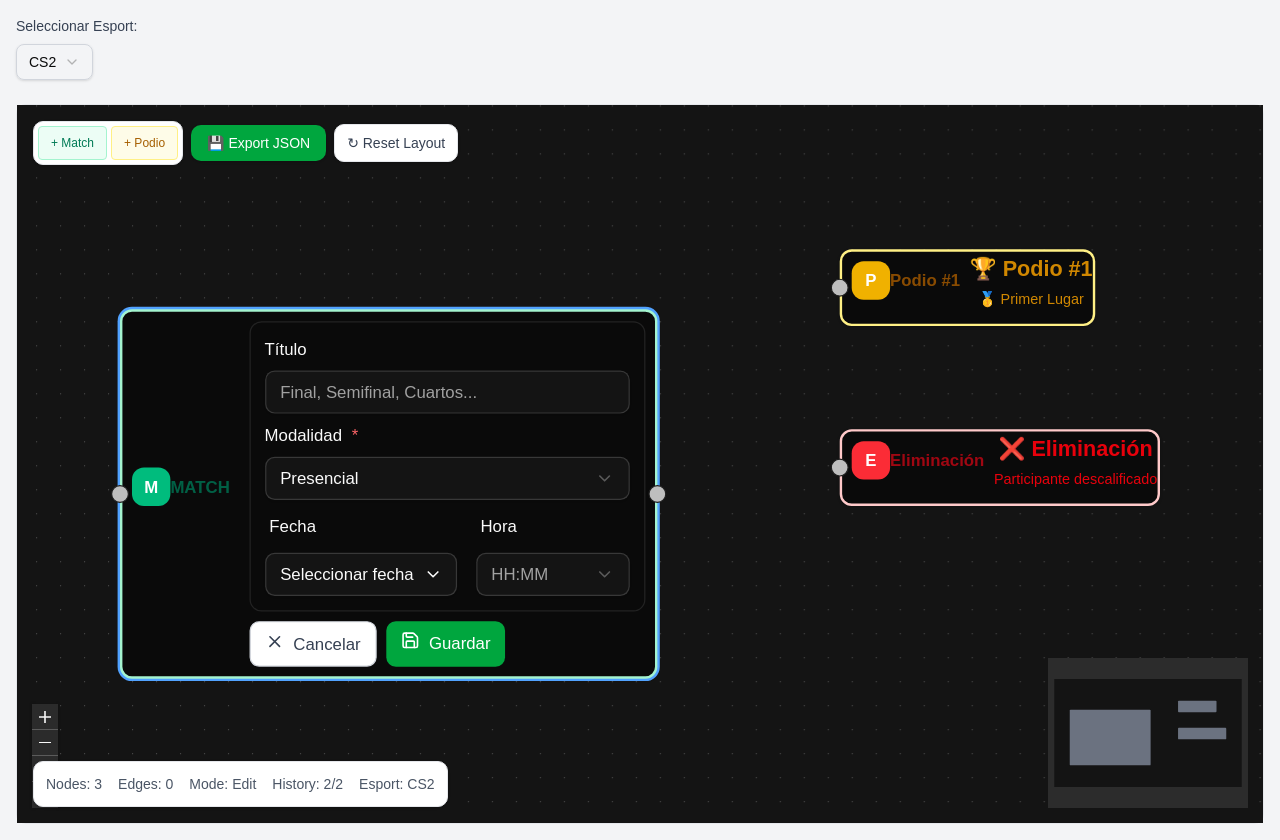
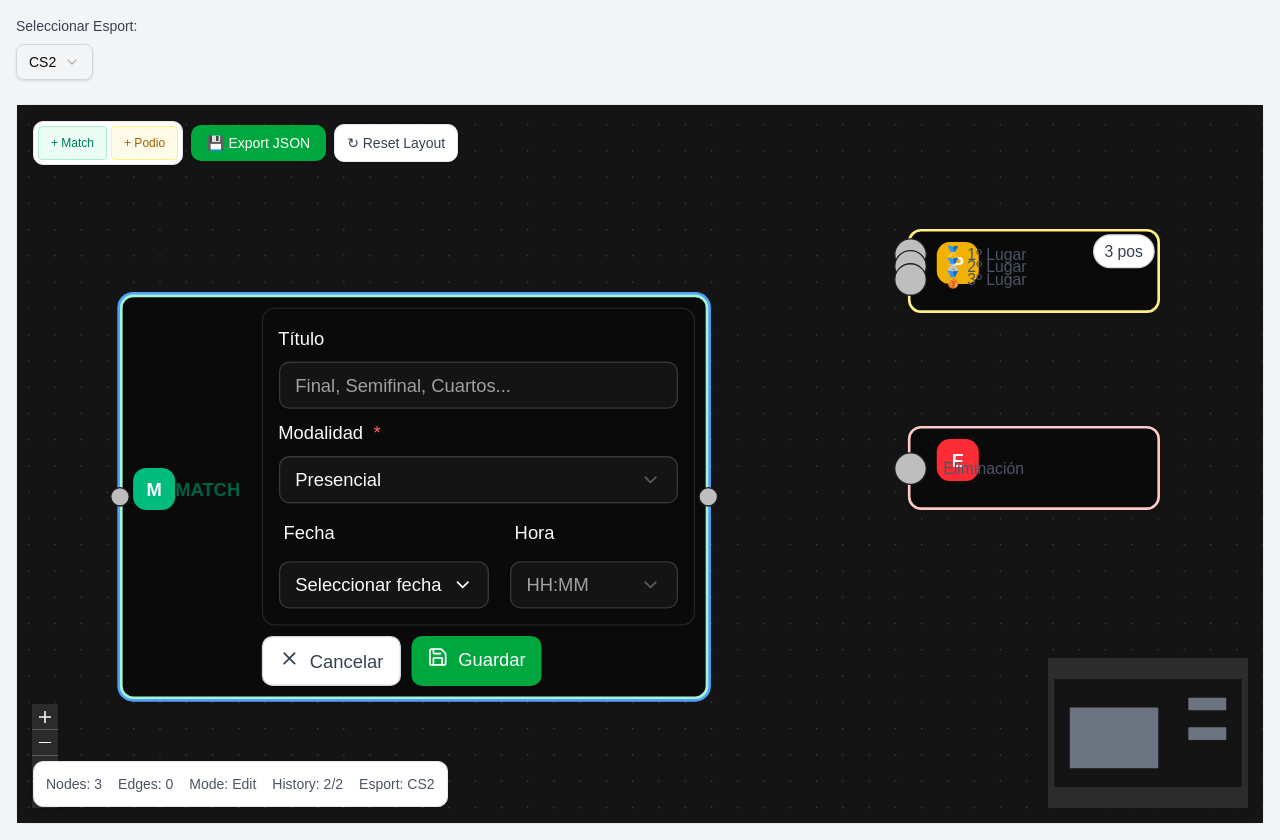
Before and after one commit to Lemonsix/debug_react_flow, a React (Vite) app: page / in a window 1280 px wide. Built offline with nearby package versions, Linux system fonts and the light colour scheme.

Commit message:
nuevo approach handles multiples

```diff
--- a/src/TournamentEditor.tsx
+++ b/src/TournamentEditor.tsx
@@ -759,6 +759,7 @@ function TournamentEditorInternal({
         sinkConfig: {
           sinkType: "podium",
           position: 1,
+          places: 3,
         },
       };
 
@@ -1022,6 +1023,7 @@ function TournamentEditorInternal({
           sinkConfig: {
             sinkType: "podium" as const,
             position: podiumPosition,
+            places: 3,
           },
         }),
         ...(nodeType === "match" && {
--- a/src/components/EditableNode.tsx
+++ b/src/components/EditableNode.tsx
@@ -1,13 +1,14 @@
 import { Handle, Position } from "@xyflow/react";
 import { PencilIcon, SaveIcon, XIcon } from "lucide-react";
 import { useCallback, useEffect, useState, useMemo } from "react";
-import type { GraphNode, MatchConfiguration, EsportType } from "../types";
+import type { GraphNode, MatchConfiguration, EsportType, SinkConfiguration } from "../types";
 import {
   validateNodeForm,
   validateTournamentStructure,
 } from "../utils/validation";
-import { MatchConfigEditor } from "./FormComponents";
+import { MatchConfigEditor, PodiumConfigEditor } from "./FormComponents";
 import { validateMatchForEsport } from "../config/esports";
+import { LabeledHandle } from "./LabeledHandle";
 
 interface EditableNodeProps {
   data: GraphNode;
@@ -31,9 +32,14 @@ export default function EditableNode({
   esport,
 }: EditableNodeProps) {
   // Usar el estado global de edición en lugar del local
-  // Los nodos sink nunca pueden ser editados
+  // Los nodos sink pueden ser editados si son podios
   const isEditing =
-    data.type === "sink" ? false : globalIsEditing || data.editable;
+    data.type === "sink" && data.sinkConfig?.sinkType === "podium"
+      ? globalIsEditing || data.editable
+      : data.type === "sink"
+        ? false
+        : globalIsEditing || data.editable;
+
   const [formData, setFormData] = useState({
     type: data.type,
     capacity: data.capacity,
@@ -43,6 +49,10 @@ export default function EditableNode({
       scheduledDate: undefined,
       scheduledTime: undefined,
       title: undefined,
+    },
+    sinkConfig: data.sinkConfig || {
+      sinkType: "podium" as const,
+      places: 3,
     },
   });
 
@@ -58,8 +68,12 @@ export default function EditableNode({
         scheduledTime: undefined,
         title: undefined,
       },
+      sinkConfig: data.sinkConfig || {
+        sinkType: "podium" as const,
+        places: 3,
+      },
     });
-  }, [data.type, data.capacity, data.matchConfig]);
+  }, [data.type, data.capacity, data.matchConfig, data.sinkConfig]);
 
 
 
@@ -101,7 +115,7 @@ export default function EditableNode({
     return validation;
   }, [validation, esportValidation, formData.type]);
 
-  // Actualizar datos del nodo (solo para nodos match)
+  // Actualizar datos del nodo (para nodos match y podios)
   const handleUpdate = useCallback(
     (field: string, value: unknown) => {
       const updates = { [field]: value };
@@ -139,6 +153,8 @@ export default function EditableNode({
         // Incluir matchConfig en las actualizaciones si es un nodo de match
         if (field === "matchConfig") {
           onChange({ ...updates, matchConfig: value as MatchConfiguration });
+        } else if (field === "sinkConfig") {
+          onChange({ ...updates, sinkConfig: value as SinkConfiguration });
         } else {
           onChange(updates);
         }
@@ -171,6 +187,10 @@ export default function EditableNode({
         modalidad: "presencial" as const,
         scheduledDate: undefined,
         scheduledTime: undefined,
+      },
+      sinkConfig: data.sinkConfig || {
+        sinkType: "podium" as const,
+        places: 3,
       },
     });
     // Desactivar la edición automáticamente
@@ -223,10 +243,77 @@ export default function EditableNode({
 
   const config = getNodeConfig();
 
+  // Generar handles dinámicamente para nodos podio y eliminación
+  const generateSinkHandles = () => {
+    if (data.type === "sink") {
+      if (data.sinkConfig?.sinkType === "podium") {
+        const places = data.sinkConfig.places || 3;
+        return Array.from({ length: places }, (_, index) => {
+          const position = index + 1;
+          let title = "";
+          if (position === 1) title = "🥇 1º Lugar";
+          else if (position === 2) title = "🥈 2º Lugar";
+          else if (position === 3) title = "🥉 3º Lugar";
+          else title = `${position}º Lugar`;
+
+          // Calcular posición vertical para distribuir los handles uniformemente
+          // Usar porcentajes de 0 a 100 para cubrir toda la altura del nodo
+          // Ajustar para evitar superposición con el contenido del nodo
+          const startOffset = 15; // Comenzar después del header
+          const endOffset = 25; // Terminar antes del contenido inferior
+          const availableHeight = 100 - startOffset - endOffset;
+          const topPosition = startOffset + (availableHeight * (index + 1)) / (places + 1);
+
+          return (
+            <LabeledHandle
+              key={`podium-${index}`}
+              id={`podium-${index}`}
+              title={title}
+              type="target"
+              position={Position.Left}
+              isConnectable={isConnectable}
+              isConnectableStart={false}
+              isConnectableEnd={true}
+              style={{
+                width: 25,
+                height: 25,
+                top: `${topPosition}%`,
+                transform: 'translateY(-50%)',
+                position: 'absolute'
+              }}
+            />
+          );
+        });
+      } else if (data.sinkConfig?.sinkType === "disqualification") {
+        // Handle único para nodos de eliminación
+        return (
+          <LabeledHandle
+            key="elimination"
+            id="elimination"
+            title="Eliminación"
+            type="target"
+            position={Position.Left}
+            isConnectable={isConnectable}
+            isConnectableStart={false}
+            isConnectableEnd={true}
+            style={{
+              width: 25,
+              height: 25,
+              top: "50%",
+              transform: 'translateY(-50%)',
+              position: 'absolute'
+            }}
+          />
+        );
+      }
+    }
+    return null;
+  };
+
   return (
     <div
       className={`
-        flex flex-row bg-background border-2 ${
+        flex flex-row bg-background border-2 min-w-48 ${
           config.border
         } rounded-lg shadow-sm
         hover:shadow-md transition-all duration-200
@@ -260,6 +347,20 @@ export default function EditableNode({
           } ${formData.type === "match" && !isEditing ? "" : "mb-3"}`}
         >
           <div className="flex items-center">
+            {/* Para nodos sink, mostrar el cuadrado de color a la derecha */}
+            {data.type === "sink" ? (
+              <>
+
+                <div
+                  className={`${config.accent} w-8 h-8 rounded-lg flex items-center justify-center ml-3`}
+                >
+                  <span className="text-white text-sm font-bold">
+                    {config.icon}
+                  </span>
+                </div>
+              </>
+            ) : (
+              <>
                 <div
                   className={`${config.accent} w-8 h-8 rounded-lg flex items-center justify-center`}
                 >
@@ -267,35 +368,29 @@ export default function EditableNode({
                     {config.icon}
                   </span>
                 </div>
-            {formData.type !== "match" || isEditing ? (
                 <div>
                   <div className={`font-semibold text-sm ${config.text}`}>
-                  {data.type === "sink" &&
-                  data.sinkConfig?.sinkType === "podium"
-                    ? `Podio #${data.sinkConfig.position || 1}`
-                    : data.type === "sink" &&
-                      data.sinkConfig?.sinkType === "disqualification"
-                    ? "Eliminación"
-                    : data.type === "sink"
-                    ? "Resultado Final"
-                    : formData.type.toUpperCase()}
+                    {formData.type.toUpperCase()}
                   </div>
                 </div>
-            ) : null}
+              </>
+            )}
           </div>
 
-          {/* Botón de edición para nodos match */}
-          {formData.type === "match" && !isEditing && onStartEditing && (
+          {/* Botón de edición para nodos match y podios */}
+          {(formData.type === "match" || (data.type === "sink" && data.sinkConfig?.sinkType === "podium")) && !isEditing && onStartEditing && (
             <button
               onClick={(e) => {
                 e.stopPropagation();
                 onStartEditing?.();
               }}
-              className="absolute top-1 right-1 w-6 h-6 bg-white border border-gray-300 rounded-full flex items-center justify-center hover:bg-gray-50 transition-colors shadow-sm"
+              className="absolute top-1 right-1 px-2 py-1 bg-white border border-gray-300 rounded-full flex items-center justify-center hover:bg-gray-50 transition-colors shadow-sm text-xs font-medium text-gray-700"
             >
-              <span className="hover:cursor-pointer">
+              {data.type === "sink" && data.sinkConfig?.sinkType === "podium" ? (
+                `${data.sinkConfig.places || 3} pos`
+              ) : (
                 <PencilIcon className="w-4 h-4" />
-              </span>
+              )}
             </button>
           )}
         </div>
@@ -353,6 +448,11 @@ export default function EditableNode({
                 onChange={(config) => handleUpdate("matchConfig", config)}
                 esport={esport}
               />
+            ) : data.type === "sink" && data.sinkConfig?.sinkType === "podium" ? (
+              <PodiumConfigEditor
+                config={formData.sinkConfig}
+                onChange={(config) => handleUpdate("sinkConfig", config)}
+              />
             ) : null}
 
             {/* Botones de acción */}
@@ -366,11 +466,11 @@ export default function EditableNode({
               </button>
               <button
                 onClick={handleSave}
-                disabled={!validation.isValid}
+                disabled={!combinedValidation.isValid}
                 className={`
                   flex flex-row gap-2 px-3 py-2 text-sm font-medium rounded-md transition-colors
                   ${
-                    validation.isValid
+                    combinedValidation.isValid
                       ? "bg-green-600 text-white hover:bg-green-700"
                       : "bg-gray-300 text-gray-500 cursor-not-allowed"
                   }
@@ -384,45 +484,24 @@ export default function EditableNode({
         </div>
       )}
 
-      {/* Información del nodo sink (solo lectura) */}
-      {data.type === "sink" && data.sinkConfig && (
-        <div className="text-left">
-          {data.sinkConfig.sinkType === "podium" ? (
-            <div className="text-center">
-              <div className="text-lg font-bold text-yellow-600 mb-1">
-                🏆 Podio #{data.sinkConfig.position || 1}
-              </div>
-              <div className="text-xs text-yellow-600">
-                {data.sinkConfig.position === 1 && "🥇 Primer Lugar"}
-                {data.sinkConfig.position === 2 && "🥈 Segundo Lugar"}
-                {data.sinkConfig.position === 3 && "🥉 Tercer Lugar"}
-                {data.sinkConfig.position &&
-                  data.sinkConfig.position > 3 &&
-                  `${data.sinkConfig.position}º Lugar`}
-              </div>
-            </div>
-          ) : (
-            <div className="text-center">
-              <div className="text-lg font-bold text-red-600 mb-1">
-                ❌ Eliminación
-              </div>
-              <div className="text-xs text-red-600">
-                Participante descalificado
-              </div>
-            </div>
-          )}
-        </div>
-      )}
 
-      {/* Información para nodos sink */}
 
       {/* Handles para conexiones - siempre visibles y más grandes */}
+      {data.type === "sink" ? (
+        // Handles para nodos sink (podio y eliminación)
+        generateSinkHandles()
+      ) : (
+        // Handle único para otros tipos de nodos
         <Handle
           type="target"
           position={Position.Left}
           isConnectable={isConnectable}
+          isConnectableStart={false}
+          isConnectableEnd={true}
           style={{ width: 15, height: 15 }}
         />
+      )}
+
       {formData.type !== "sink" && (
         <Handle
           type="source"
--- a/src/components/FormComponents.tsx
+++ b/src/components/FormComponents.tsx
@@ -7,6 +7,7 @@ import type {
   MatchConfiguration,
   MatchModalidad,
   EsportType,
+  SinkConfiguration,
 } from "../types";
 import { DateTimePicker } from "./DateTimePicker";
 import { Label } from "@/components/ui/label";
@@ -420,3 +421,47 @@ export function MatchConfigEditor({
     </div>
   );
 }
+
+export function PodiumConfigEditor({
+  config,
+  onChange,
+}: {
+  config: SinkConfiguration;
+  onChange: (config: SinkConfiguration) => void;
+}) {
+  const [places, setPlaces] = useState(config.places || 3);
+
+  const handlePlacesChange = (newPlaces: number) => {
+    setPlaces(newPlaces);
+    onChange({
+      ...config,
+      places: newPlaces,
+    });
+  };
+
+  return (
+    <div className="space-y-4">
+      <div>
+        <label className="block text-sm font-medium text-gray-700 mb-2">
+          Cantidad de Lugares en el Podio
+        </label>
+        <div className="flex items-center space-x-2">
+          <input
+            type="number"
+            min="1"
+            max="10"
+            value={places}
+            onChange={(e) => handlePlacesChange(parseInt(e.target.value) || 1)}
+            className="w-20 px-3 py-2 border border-gray-300 rounded-md focus:outline-none focus:ring-2 focus:ring-blue-500 focus:border-transparent"
+          />
+          <span className="text-sm text-gray-600">lugares</span>
+        </div>
+        <p className="text-xs text-gray-500 mt-1">
+          Define cuántos lugares tendrá el podio (ej: 3 para 1º, 2º, 3º)
+        </p>
+      </div>
+
+
+    </div>
+  );
+}
--- /dev/null
+++ b/src/components/LabeledHandle.tsx
@@ -0,0 +1,84 @@
+import { Handle, Position, type HandleProps } from "@xyflow/react";
+
+interface LabeledHandleProps extends Omit<HandleProps, 'position'> {
+  id: string;
+  title: string;
+  type: "source" | "target";
+  position: Position;
+  className?: string;
+  style?: React.CSSProperties;
+}
+
+export function LabeledHandle({
+  id,
+  title,
+  type,
+  position,
+  className = "",
+  style,
+  ...handleProps
+}: LabeledHandleProps) {
+  const isLeft = position === Position.Left;
+  const isRight = position === Position.Right;
+  const isTop = position === Position.Top;
+  const isBottom = position === Position.Bottom;
+
+  const getLabelStyle = () => {
+    if (isLeft) {
+      return {
+        left: "100%", // Cambiar de right a left para que aparezca del lado derecho
+        top: "50%",
+        transform: "translateY(-50%)",
+        textAlign: "left" as const,
+      };
+    }
+    if (isRight) {
+      return {
+        right: "100%",
+        top: "50%",
+        transform: "translateY(-50%)",
+        textAlign: "right" as const,
+      };
+    }
+    if (isTop) {
+      return {
+        bottom: "100%",
+        left: "50%",
+        transform: "translateX(-50%)",
+        marginBottom: "8px",
+        textAlign: "center" as const,
+      };
+    }
+    if (isBottom) {
+      return {
+        top: "100%",
+        left: "50%",
+        transform: "translateX(-50%)",
+        marginTop: "8px",
+        textAlign: "center" as const,
+      };
+    }
+    return {};
+  };
+
+  return (
+    <div className={`relative ${className}`} style={style}>
+      <Handle
+        id={id}
+        type={type}
+        position={position}
+        style={{
+          width: (style as any)?.width || 15,
+          height: (style as any)?.height || 15,
+        }}
+        {...handleProps}
+      />
+      <div
+        className="absolute text-xs font-medium text-gray-600 whitespace-nowrap z-10"
+        style={getLabelStyle()}
+      >
+        {title}
+      </div>
+    </div>
+  );
+}
--- a/src/types.ts
+++ b/src/types.ts
@@ -57,6 +57,7 @@ export type SinkConfiguration = {
   position?: number; // Para podium positions
   reason?: string; // Para disqualifications
   threshold?: number; // Para qualifications
+  places?: number; // Para podios: cantidad de lugares (ej: 3 para 1º, 2º, 3º)
 };
 
 // Tipo que viene del backend de Go
```
Lines whose indentation alone changed are shown as unchanged.
